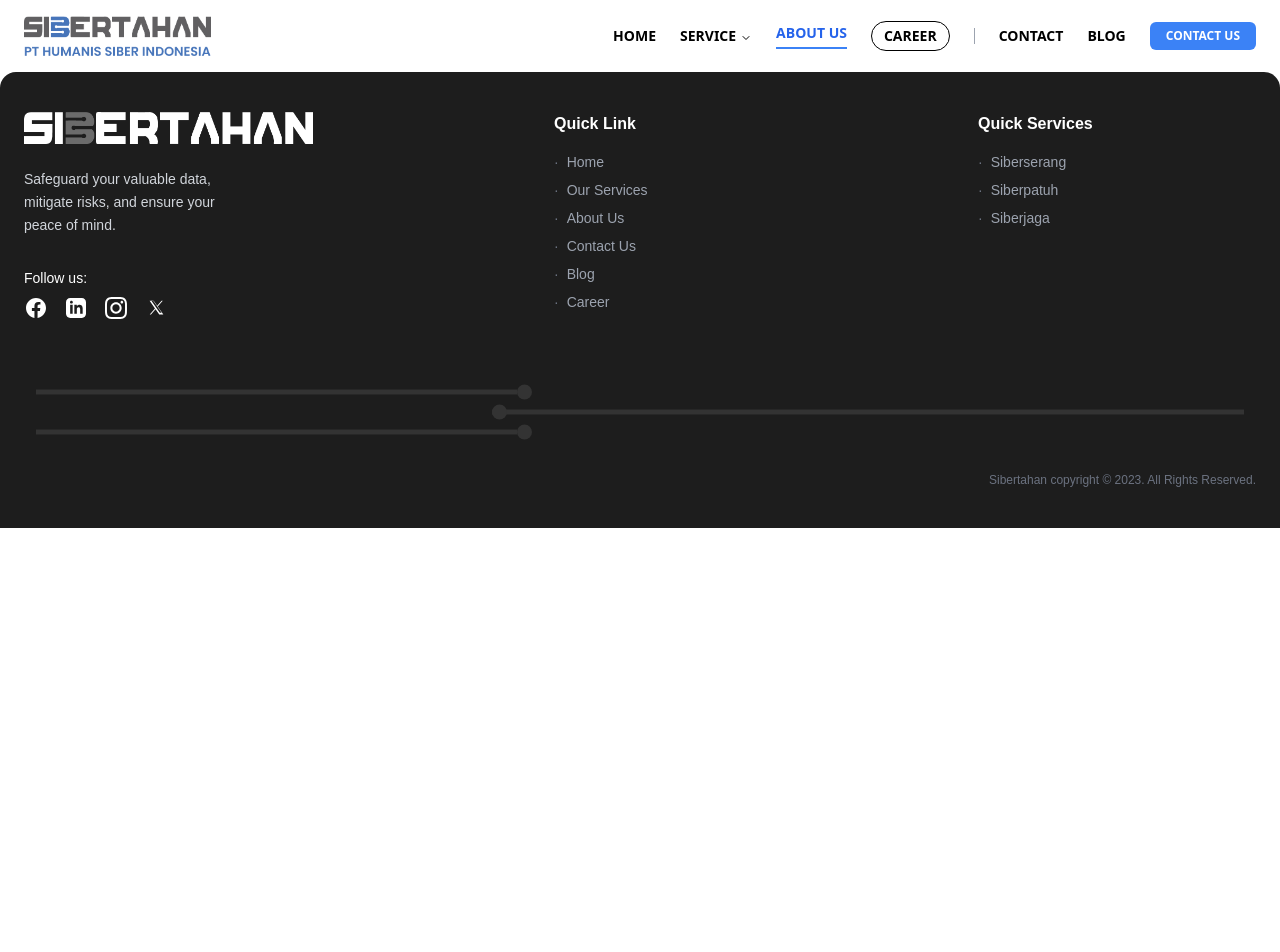
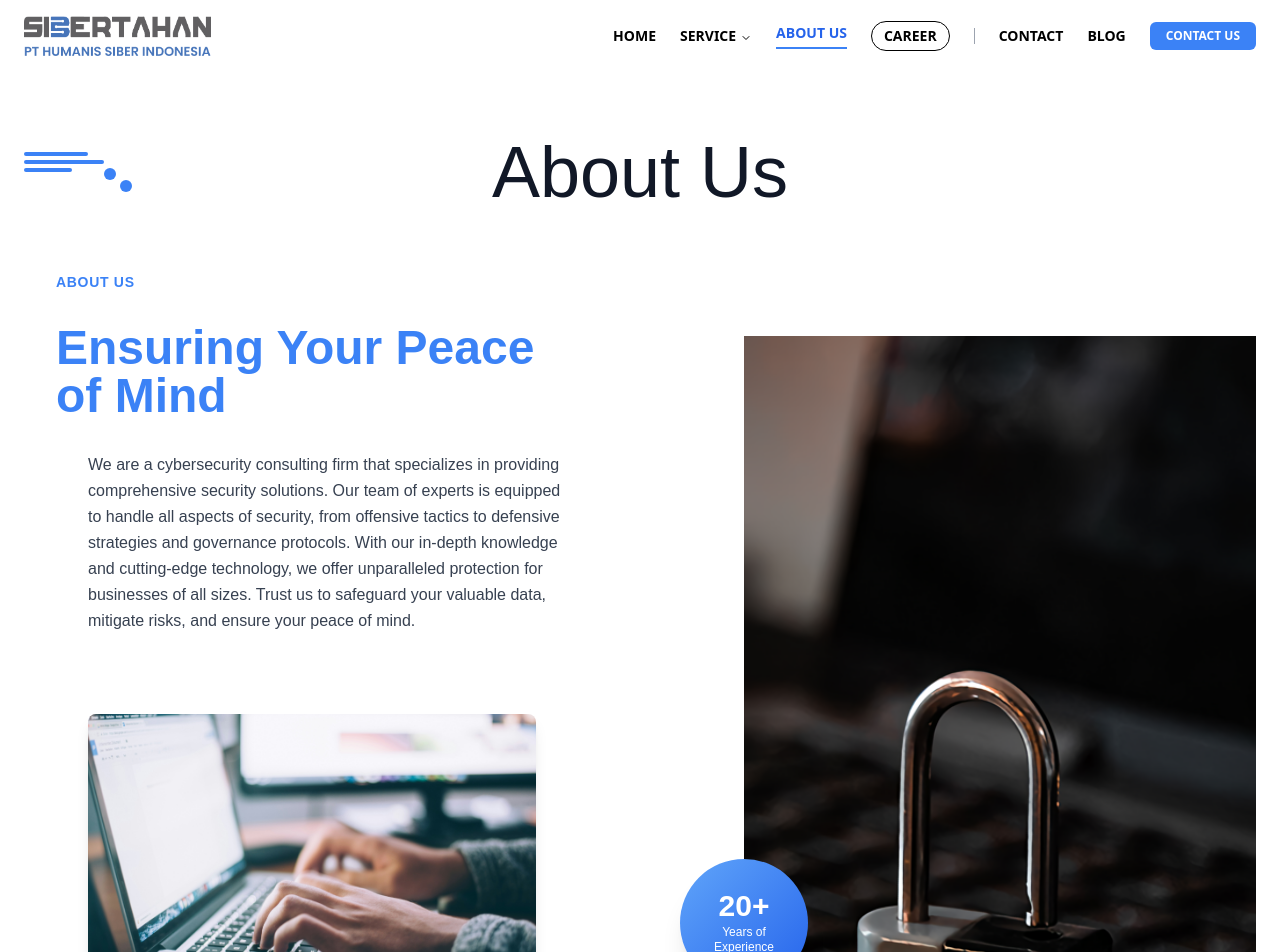
Before and after one commit to manda040412/SiBertahan, a Vue app: page /about in a window 1280 px wide. Shown: the top 952 px of the page. Before the commit the page ends 800 px from the top, so only its background shows below. Built offline with nearby package versions, Linux system fonts and the light colour scheme.

Commit message:
Simpan perubahan lokal sebelum merge

```diff
--- a/src/router/index.js
+++ b/src/router/index.js
@@ -1,9 +1,18 @@
 import { createRouter, createWebHistory } from 'vue-router'
 import Home from '../views/Home.vue'
+import AboutUs from '../views/about.vue'
 
 const routes = [
-  { path: '/', name: 'Home', component: Home },
-  // Tambahkan page lain sesuai PDF
+  {
+    path: '/',
+    name: 'Home',
+    component: Home
+  },
+  {
+    path: '/about',
+    name: 'About',
+    component: AboutUs
+  }
 ]
 
 const router = createRouter({
--- /dev/null
+++ b/src/views/about.vue
@@ -0,0 +1,96 @@
+<template>
+  <div class="about-us-container font-bahnschrift bg-white min-h-screen">
+    <!-- Main Content Section -->
+    <div class="main-content max-w-7xl mx-auto px-6 py-16 relative">
+
+      <!-- Blue decorative lines -->
+      <div class="absolute top-20 left-6 flex flex-col gap-1">
+        <div class="h-1 w-16 bg-blue-500 rounded-full"></div>
+        <div class="h-1 w-20 bg-blue-500 rounded-full"></div>
+        <div class="h-1 w-12 bg-blue-500 rounded-full"></div>
+        <div class="w-3 h-3 bg-blue-500 rounded-full ml-20 -mt-2"></div>
+        <div class="w-3 h-3 bg-blue-500 rounded-full ml-24 -mt-1"></div>
+      </div>
+
+      <!-- About Us Title - Center -->
+      <div class="text-center mb-16">
+        <h1 class="text-6xl lg:text-7xl text-gray-900 font-light">About Us</h1>
+      </div>
+
+      <div class="grid grid-cols-1 lg:grid-cols-2 gap-16 items-start">
+        <!-- Left Side Content -->
+        <div class="left-content flex flex-col gap-8 pl-8">
+
+          <div class="page-indicator">
+            <p class="text-blue-500 font-semibold text-sm tracking-wider uppercase">ABOUT US</p>
+          </div>
+
+          <div class="section-subheading">
+            <h2 class="text-blue-500 text-4xl lg:text-5xl font-bold leading-tight">
+              Ensuring Your Peace<br>of Mind
+            </h2>
+          </div>
+
+          <div class="text-content max-w-lg pl-8">
+            <p class="text-gray-700 leading-relaxed text-base">
+              We are a cybersecurity consulting firm that specializes in
+              providing comprehensive security solutions. Our team of
+              experts is equipped to handle all aspects of security, from
+              offensive tactics to defensive strategies and governance
+              protocols. With our in-depth knowledge and cutting-edge
+              technology, we offer unparalleled protection for
+              businesses of all sizes. Trust us to safeguard your
+              valuable data, mitigate risks, and ensure your peace of
+              mind.
+            </p>
+          </div>
+
+          <!-- Bottom Image -->
+          <div class="bottom-image mt-12 pl-8">
+            <img
+              src="../assets/aboutus-laptop.jpg"
+              alt="Cybersecurity expert working"
+              class="w-full max-w-md rounded-lg shadow-lg"
+            />
+          </div>
+        </div>
+
+        <!-- Right Side Image -->
+        <div class="right-content flex justify-end items-start pt-16">
+          <div class="image-section relative w-full max-w-lg">
+            <img
+              src="../assets/aboutus-lock.png"
+              alt="Cybersecurity lock"
+              class="w-full h-auto"
+            />
+
+            <!-- Experience Badge -->
+            <div class="absolute top-1/2 left-0 transform -translate-x-1/2 -translate-y-1/2 bg-gradient-to-br from-blue-400 to-blue-600 text-white p-8 rounded-full w-32 h-32 flex flex-col justify-center items-center text-center shadow-xl">
+              <span class="text-3xl font-bold leading-none">20+</span>
+              <span class="text-xs font-medium mt-1 leading-tight">Years of<br>Experience</span>
+            </div>
+          </div>
+        </div>
+      </div>
+    </div>
+  </div>
+</template>
+
+<script>
+export default {
+  name: 'AboutUs',
+  data() {
+    return {
+      // Data can be added here if needed
+    }
+  },
+  mounted() {
+    // Set page title
+    document.title = 'About Us - PT Kompas Siber Indonesia | Sibertahan';
+  }
+}
+</script>
+
+<style scoped>
+/* Minimal custom styles - following home.vue approach */
+</style>
```
Also changed, not shown: src/assets/aboutus-laptop.jpg (renamed from src/assets/glenn-carstens-peters-npxXWgQ33ZQ-unsplash.jpg), src/assets/aboutus-lock.png (renamed from src/assets/about-us-image-section1_waifu2x_art_scan_noise2_scale.png).
